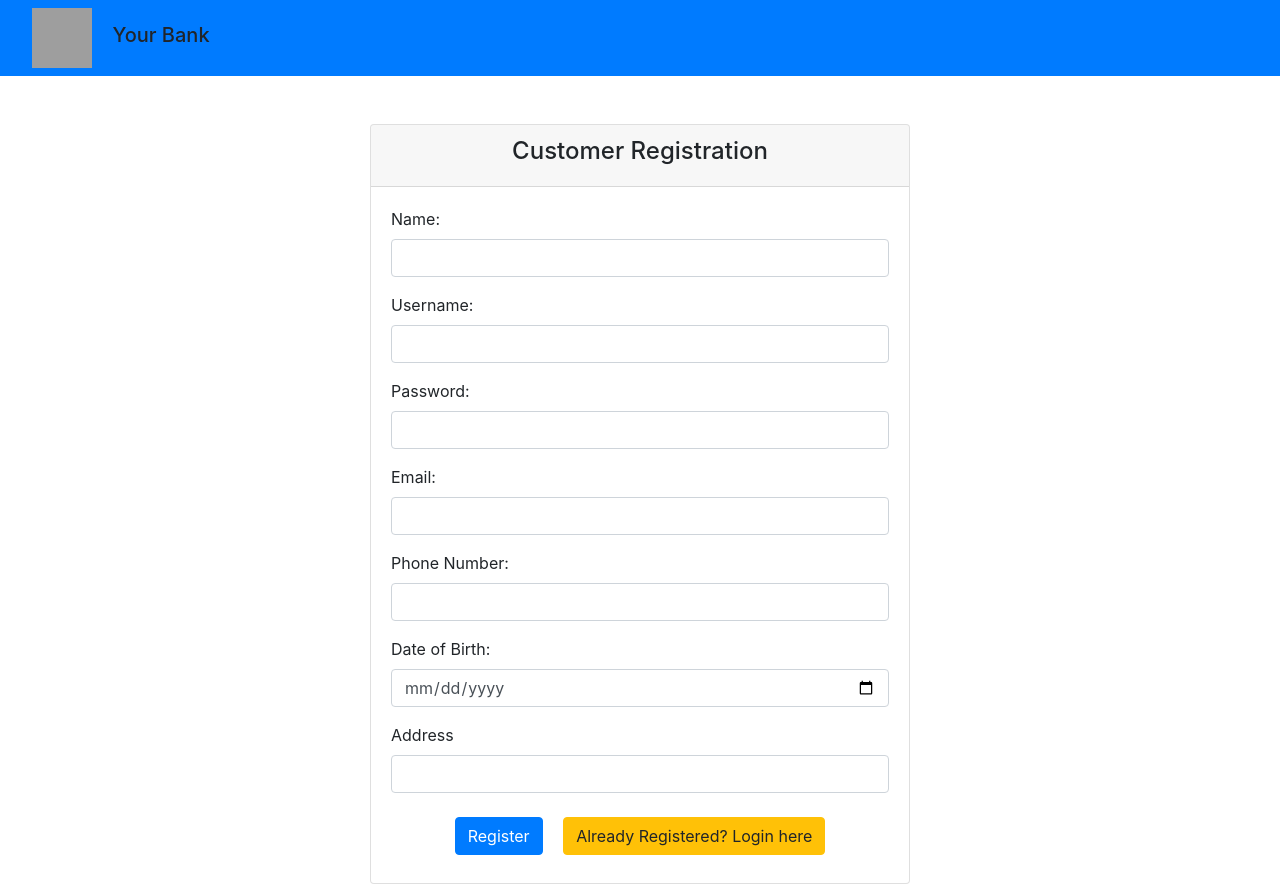
After one commit to charankulal/bank-management-system-using-PHP, a PHP site: page /customer_registration.html in a window 1280 px wide. The commit adds this page. Run offline with PHP 8.4, Linux system fonts and the light colour scheme; grey boxes are pictures that could not be loaded.

Commit message:
Completed customer registration

```diff
--- /dev/null
+++ b/customer_registration.html
@@ -0,0 +1,111 @@
+<!DOCTYPE html>
+<html lang="en">
+  <head>
+    <meta charset="UTF-8" />
+    <meta name="viewport" content="width=device-width, initial-scale=1.0" />
+    <title>Registration Page</title>
+    <!-- Bootstrap CSS -->
+    <link
+      rel="stylesheet"
+      href="https://maxcdn.bootstrapcdn.com/bootstrap/4.5.2/css/bootstrap.min.css"
+    />
+  </head>
+  <body>
+    <nav class="navbar bg-primary "data-bs-theme="dark" >
+
+      <div class="mx-3">
+      <img src="assets/img/logo.png" alt="" height="60px" width="60px">
+        <span class="navbar-brand mb-0 h1 mx-3">Your Bank</span>
+      </div>
+    </nav>
+    <div class="container mt-5">
+      <div class="row justify-content-center">
+        <div class="col-md-6">
+          <div class="card">
+            <div class="card-header">
+              <h4 class="text-center">Customer Registration</h4>
+            </div>
+            <div class="card-body">
+              <form action="customer_register.php" method="post">
+                <div class="form-group">
+                  <label for="name">Name:</label>
+                  <input
+                    type="text"
+                    class="form-control"
+                    id="name"
+                    name="name"
+                    required
+                  />
+                </div>
+                <div class="form-group">
+                  <label for="username">Username:</label>
+                  <input
+                    type="text"
+                    class="form-control"
+                    id="username"
+                    name="username"
+                    required
+                  />
+                </div>
+                <div class="form-group">
+                  <label for="password">Password:</label>
+                  <input
+                    type="password"
+                    class="form-control"
+                    id="password"
+                    name="password"
+                    required
+                  />
+                </div>
+                <div class="form-group">
+                  <label for="email">Email:</label>
+                  <input
+                    type="email"
+                    class="form-control"
+                    id="email"
+                    name="email"
+                    required
+                  />
+                </div>
+                <div class="form-group">
+                  <label for="phone">Phone Number:</label>
+                  <input
+                    type="text"
+                    class="form-control"
+                    id="phone"
+                    name="phone"
+                    required
+                  />
+                </div>
+                <div class="form-group">
+                  <label for="dob">Date of Birth:</label>
+                  <input
+                    type="date"
+                    class="form-control"
+                    id="dob"
+                    name="dob"
+                    required
+                  />
+                </div>
+                <div class="form-group">
+                  <label for="dob">Address</label>
+                  <input
+                    type="text"
+                    class="form-control"
+                    id="address"
+                    name="address"
+                    required
+                  />
+                </div>
+                <div class="text-center">
+                  <button type="submit" class="btn btn-primary m-2">Register</button>
+                <a class="btn btn-warning m-2" href="./index.php">Already Registered? Login here </a>
+                </div>
+              </form>
+            </div>
+          </div>
+        </div>
+      </div>
+    </div>
+  </body>
+</html>
--- a/db_connect.php
+++ b/db_connect.php
@@ -1,3 +1,3 @@
 <?php
 
-$conn= new mysqli('localhost','root','Charan','cms_db')or die("Could not connect to mysql".mysqli_error($con));
+$conn= new mysqli('localhost','root','Charan','bank_management_system')or die("Could not connect to mysql".mysqli_error($con));
--- a/index.php
+++ b/index.php
@@ -34,7 +34,7 @@ include 'assets/php/boilerplate.php'
   <div class="card-body">
     <h5 class="card-title">Customer Register</h5>
     <p class="card-text">Are you a new user? Create account!!</p>
-    <a href="customer_registration.php" class="btn btn-secondary">Register</a>
+    <a href="customer_registration.html" class="btn btn-secondary">Register</a>
   </div>
 </div>
 </div>
```
Also changed, not shown: customer_register.php (added, +38 -0 lines), customer_registration.php (deleted, +0 -20 lines), 1 other file.
